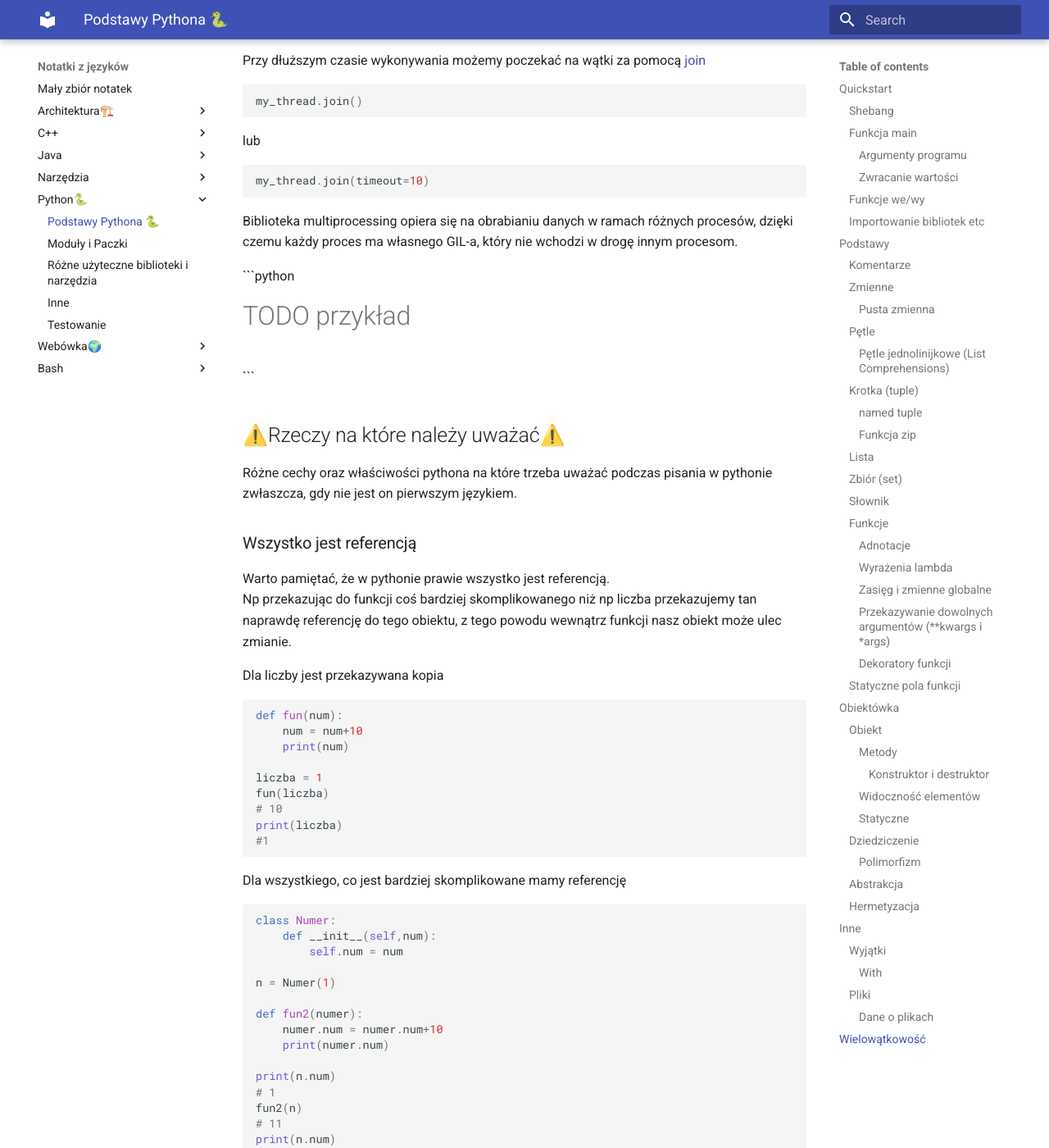
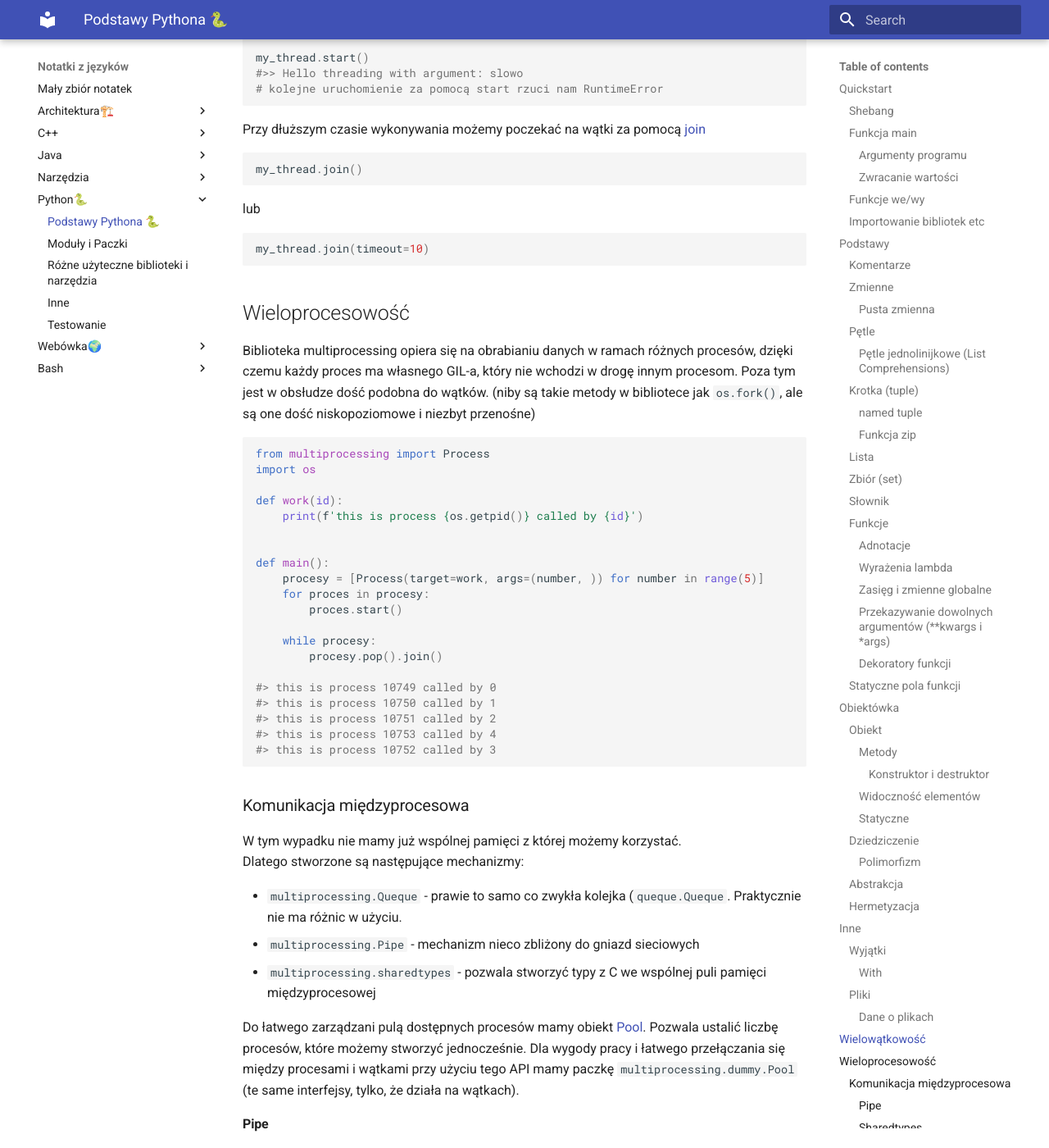
Before and after one commit to pktiuk/notatki_z_jezykow, an MkDocs documentation site: the page built from docs/Python🐍/1_ogolne_notatki.md, in a window 1280 px wide and 1400 px high, scrolled down 23774 px. Shown: the whole window at 82% size. Built offline with MkDocs 1.6.1 and Material for MkDocs 9.7.7, drawn with Linux system fonts in a browser that asks for light colours; some of the changed text lies outside the part shown.

Commit message:
Wieloprocesowość

````diff
--- a/docs/Python🐍/1_ogolne_notatki.md
+++ b/docs/Python🐍/1_ogolne_notatki.md
@@ -63,9 +63,9 @@ pobrany_napis = input()
 print("Twój napis to: " + pobrany_napis)
 ```
 
- input() jest funkcją, która pobiera napis podany przez użytkownika ze standardowego wejścia (do entera) zwraca zmienną typu str
+input() jest funkcją, która pobiera napis podany przez użytkownika ze standardowego wejścia (do entera) zwraca zmienną typu str
 
- Dla strumieni:
+Dla strumieni:
 
 ```python
 import sys
@@ -124,8 +124,8 @@ Operatory:
 - mnożenie (`*`)
 - dzielenie (`/`)
 - reszta z dzielenia, modulo (`%`)
-Analogiczne co C operatory `-=`, `*=`, `/=`, `%=`...
-UWAGA! Brak operatorów `++` i `--`
+  Analogiczne co C operatory `-=`, `*=`, `/=`, `%=`...
+  UWAGA! Brak operatorów `++` i `--`
 
 Operatory Logiczne zwracają wartość logiczną (True/False)
 
@@ -135,9 +135,9 @@ Operatory Logiczne zwracają wartość logiczną (True/False)
 - `>=` - większe równe
 - `==` - równa się. Tutaj bardzo ważne jest, aby odróżniać operator przypisania (=) od operatora porównania równa się (==). To bardzo częsty błąd wśród początkujących programistów. Operator = nie jest symetryczny, ma na celu przekopiowanie wartości z prawej do lewej. W niektórych językach zapisuje się go jako <- (ale nie w Pythonie). Operator = nie ma nic wspólnego z wartościami logicznymi. Za to operator == jest operatorem zwracającym wartość logiczną, a co więcej, jest on operatorem symetrycznym (nie ma znaczenia zamienienie kolejnością argumentów).
 - `!=` - nie równa się
-Operator koniunkcji, `and`, utożsamiany z polskim i. Zwraca wartość True wtedy i tylko wtedy, gdy oba argumenty są równe True
-Operator alternatywy, `or`, utożsamiany z polskim lub. Zwraca wartość True wtedy i tylko wtedy, gdy przynajmniej jeden argument jest równy True
-Operator zaprzeczenia, `not`, utożsamiany z polskim nie. Zwraca wartość przeciwną, niż argument
+  Operator koniunkcji, `and`, utożsamiany z polskim i. Zwraca wartość True wtedy i tylko wtedy, gdy oba argumenty są równe True
+  Operator alternatywy, `or`, utożsamiany z polskim lub. Zwraca wartość True wtedy i tylko wtedy, gdy przynajmniej jeden argument jest równy True
+  Operator zaprzeczenia, `not`, utożsamiany z polskim nie. Zwraca wartość przeciwną, niż argument
 
 Można łączyć kilka operatorów np:
 `czy_wiek_produkcyjny = 18 <= wiek <= 65` - w pythonie porównania rozwijane są tak jak w matematyce, czyli np możemy też napisać `2 <= 4 < 8`, co zwróci nam `True`
@@ -648,7 +648,7 @@ print("In main:", c)
 #>In main: 2
 ```
 
-#### Przekazywanie dowolnych argumentów (**kwargs i *args)
+#### Przekazywanie dowolnych argumentów (\*\*kwargs i \*args)
 
 Pozwalają one na umieszczeanie argumentów o dowolnej liczbie i nazwie w naszej funkcji. **args** przyjmuje je jako listę kolejnych elementów, zaś **kwargs** przyjmuje je jak słownik.
 
@@ -903,6 +903,7 @@ Niestety, mechanizm klas i metod abstrakcyjnych (klasa jest abstrakcyjna gdy ma
 Zwróćmy uwagę na ten zaawansowany mechanizm: w klasie Zwierze tworzymy metodę, zakładamy, co ta metoda będzie zwracać, a następnie korzystamy z niej w innej metodzie, pomimo, że prawdziwa jej implementacja nastąpi dopiero w klasie pochodnej. Dzięki temu musimy napisać mniej kodu w klasach pochodnych: musimy jedynie zaimplementować metodę nazwa_gatunku(), jednak nie musimy już od zera pisać kodu na przedstawienie zwierzęta. Jedynie w klasie Papuga, gdzie wprowadziliśmy nowe pole, dopisujemy kod odpowiedzialny za wypisanie jego wartości.
 
 /TODO jak poradzić sobie z tym?
+
 ```python
 class Zwierze(ABC):
     def __init__(self,nazwa, wiek, waga):
@@ -934,7 +935,7 @@ class Slon(Zwierze):
 ### Hermetyzacja
 
 Polega na odcinanie użytkownikowi dostępu do pól, aby operował tylko metodami klasy.
-Jednak oczywiście używanie metod, zwłaszcza z przedrostkiem get_czy set_, jest mniej wygodne. Dlatego nowoczesne języki programowania umożliwiają tworzenie tzw. właściwości (ang. property). Z punktu widzenia możliwości, są to po prostu metody, jednak z punktu widzenia zapisu i wygody, przypominają one pola.
+Jednak oczywiście używanie metod, zwłaszcza z przedrostkiem get, czy set, jest mniej wygodne. Dlatego nowoczesne języki programowania umożliwiają tworzenie tzw. właściwości (ang. property). Z punktu widzenia możliwości, są to po prostu metody, jednak z punktu widzenia zapisu i wygody, przypominają one pola.
 
 ```python
 class Zwierze:
@@ -1091,9 +1092,10 @@ f.closed #informuje czy już zamknięte
 ```
 
 With open flagi:
--`r` -read
--`w` -write otwiera plik (i nadpisuje, jeżeli tam już coś jest)
--`a` -append (otwiera do zapisu i zaczyna na końcu tzn dopisuje)
+
+- `r` -read
+- `w` -write otwiera plik (i nadpisuje, jeżeli tam już coś jest)
+- `a` -append (otwiera do zapisu i zaczyna na końcu tzn dopisuje)
 
 #### Dane o plikach
 
@@ -1147,13 +1149,106 @@ lub
 my_thread.join(timeout=10)
 ```
 
- Biblioteka multiprocessing opiera się na obrabianiu danych w ramach różnych procesów, dzięki czemu każdy proces ma własnego GIL-a, który nie wchodzi w drogę innym procesom.
+## Wieloprocesowość
 
- ```python
-# TODO przykład
- ```
+Biblioteka multiprocessing opiera się na obrabianiu danych w ramach różnych procesów, dzięki czemu każdy proces ma własnego GIL-a, który nie wchodzi w drogę innym procesom. Poza tym jest w obsłudze dość podobna do wątków.
+(niby są takie metody w bibliotece jak `os.fork()`, ale są one dość niskopoziomowe i niezbyt przenośne)
 
-## ⚠️Rzeczy na które należy uważać⚠️
+```python
+from multiprocessing import Process
+import os
+
+def work(id):
+    print(f'this is process {os.getpid()} called by {id}')
+
+
+def main():
+    procesy = [Process(target=work, args=(number, )) for number in range(5)]
+    for proces in procesy:
+        proces.start()
+
+    while procesy:
+        procesy.pop().join()
+
+#> this is process 10749 called by 0
+#> this is process 10750 called by 1
+#> this is process 10751 called by 2
+#> this is process 10753 called by 4
+#> this is process 10752 called by 3
+```
+
+### Komunikacja międzyprocesowa
+
+W tym wypadku nie mamy już wspólnej pamięci z której możemy korzystać.
+Dlatego stworzone są następujące mechanizmy:
+
+- `multiprocessing.Queque` - prawie to samo co zwykła kolejka (`queque.Queque`. Praktycznie nie ma różnic w użyciu.
+- `multiprocessing.Pipe` - mechanizm nieco zbliżony do gniazd sieciowych
+- `multiprocessing.sharedtypes` - pozwala stworzyć typy z C we wspólnej puli pamięci międzyprocesowej
+
+Do łatwego zarządzani pulą dostępnych procesów mamy obiekt [Pool](https://docs.python.org/3/library/multiprocessing.html#using-a-pool-of-workers). Pozwala ustalić liczbę procesów, które możemy stworzyć jednocześnie. Dla wygody pracy i łatwego przełączania się między procesami i wątkami przy użyciu tego API mamy paczkę `multiprocessing.dummy.Pool` (te same interfejsy, tylko, że działa na wątkach).
+
+#### Pipe
+
+[Pipe](https://docs.python.org/3/library/multiprocessing.html#multiprocessing.Pipe) - jest to w pełni dupleksowe połączenie działające podobnie do gniazd (patrz [socket module](https://docs.python.org/3/library/socket.html) ) z tą różnicą, że pozwala on na wysyłanie nie tylko ciągów bajtów, lecz także serializowalne obiekty (patrz [pickle](https://docs.python.org/3/library/pickle.html) ).
+
+Konstruktor tworzy dwa obiekty do odbioru i nadawania, które możemy przekazać do naszego procesu.
+
+```python
+from multiprocessing import Process, Pipe
+
+def f(conn):
+    conn.send([42, None, 'hello'])
+    conn.close()
+
+if __name__ == '__main__':
+    parent_conn, child_conn = Pipe()
+    p = Process(target=f, args=(child_conn,))
+    p.start()
+    print(parent_conn.recv())   # prints "[42, None, 'hello']"
+    p.join()
+```
+
+#### Sharedtypes
+
+Mamy tutaj klasy `Value` i `Array`, warto tu pamiętać o tym, że aby zabezpieczyć się przed równoczesnym pisaniem i czytaniem trzeba używać dołączonych mutexów (`Lock`, `RLock`, `Semaphore`).
+
+```python
+class Point(Structure):
+    _fields_ = [('x', c_double), ('y', c_double)]
+
+def modify(n, x, s, A):
+    n.value **= 2
+    x.value **= 2
+    s.value = s.value.upper()
+    for a in A:
+        a.x **= 2
+        a.y **= 2
+
+if __name__ == '__main__':
+    lock = Lock()
+
+    n = Value('i', 7)
+    x = Value(c_double, 1.0/3.0, lock=False)
+    s = Array('c', b'hello world', lock=lock)
+    A = Array(Point, [(1.875,-6.25), (-5.75,2.0), (2.375,9.5)], lock=lock)
+
+    p = Process(target=modify, args=(n, x, s, A))
+    p.start()
+    p.join()
+
+    print(n.value)
+    print(x.value)
+    print(s.value)
+    print([(a.x, a.y) for a in A])
+
+#> 49
+#> 0.1111111111111111
+#> HELLO WORLD
+#> [(3.515625, 39.0625), (33.0625, 4.0), (5.640625, 90.25)]
+```
+
+## Rzeczy na które należy uważać⚠️
 
 Różne cechy oraz właściwości pythona na które trzeba uważać podczas pisania w pythonie zwłaszcza, gdy nie jest on pierwszym językiem.
 
@@ -1161,7 +1256,6 @@ Różne cechy oraz właściwości pythona na które trzeba uważać podczas pisa
 
 Warto pamiętać, że w pythonie prawie wszystko jest referencją.
 Np przekazując do funkcji coś bardziej skomplikowanego niż np liczba przekazujemy tan naprawdę referencję do tego obiektu, z tego powodu wewnątrz funkcji nasz obiekt może ulec zmianie.
-
 
 Dla liczby jest przekazywana kopia
 
@@ -1240,7 +1334,6 @@ print(n2)
 
 Dlatego też wielu uważa, że lepiej dać None jako domyślną wartość i inicjalizować to dopiero, wewnątrz konstruktora.
 
-
 //TODO lista: mixin, importowanie, biblioteka sys, instance methods
 // yield, operator :=
-// from __future__ import annotations (ewaluacja definicji z kodu, które pojawiają się później)
+// from **future** import annotations (ewaluacja definicji z kodu, które pojawiają się później)
````
